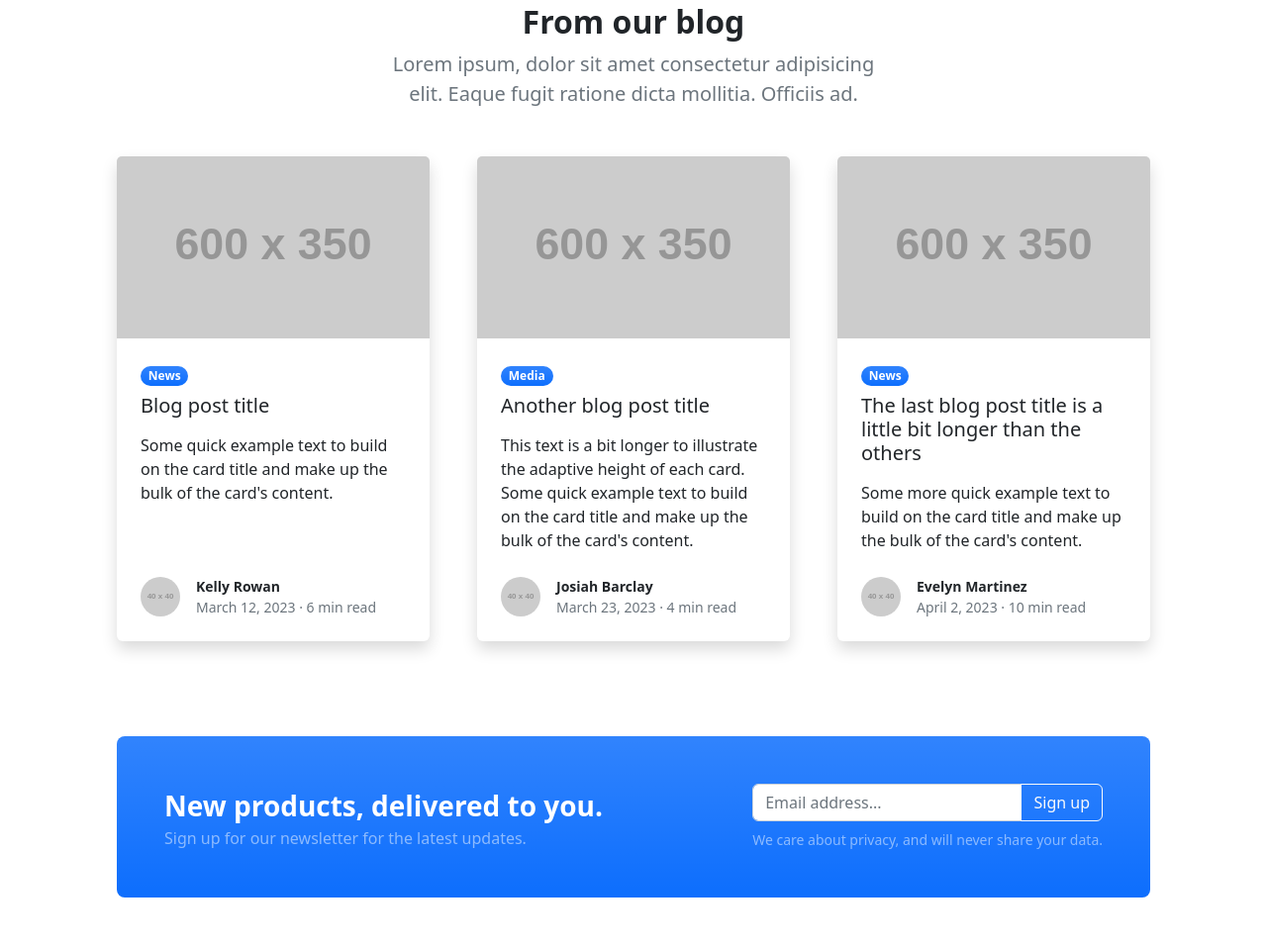
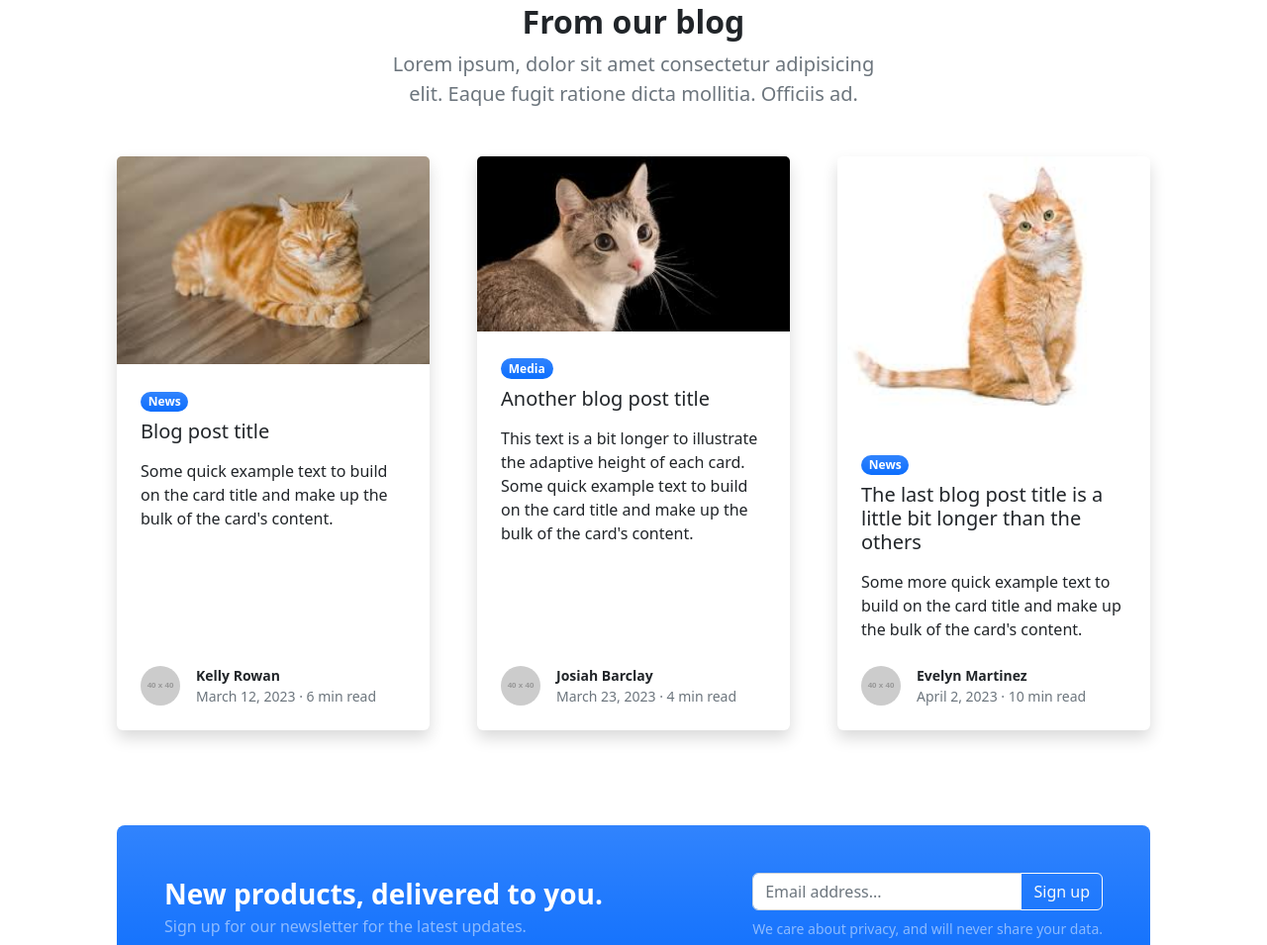
Before and after one commit to Ls33-963/my-website, a plain HTML site: page index.html in a window 1280 px wide. Shown: the part 1588-2543 px from the top of the page at 99% size. Drawn offline with nearby package versions, Linux system fonts and the light colour scheme; placeholder pictures from the web are drawn by us.

Commit message:
add otter images in blog post section

```diff
--- a/index.html
+++ b/index.html
@@ -129,7 +129,7 @@
                     <div class="row gx-5">
                         <div class="col-lg-4 mb-5">
                             <div class="card h-100 shadow border-0">
-                                <img class="card-img-top" src="https://dummyimage.com/600x350/ced4da/6c757d" alt="..." />
+                                <img class="card-img-top" src="assets/cat1.jpg" alt="..." />
                                 <div class="card-body p-4">
                                     <div class="badge bg-primary bg-gradient rounded-pill mb-2">News</div>
                                     <a class="text-decoration-none link-dark stretched-link" href="#!"><h5 class="card-title mb-3">Blog post title</h5></a>
@@ -150,7 +150,7 @@
                         </div>
                         <div class="col-lg-4 mb-5">
                             <div class="card h-100 shadow border-0">
-                                <img class="card-img-top" src="https://dummyimage.com/600x350/adb5bd/495057" alt="..." />
+                                <img class="card-img-top" src="assets/cat2.jpg" alt="..." />
                                 <div class="card-body p-4">
                                     <div class="badge bg-primary bg-gradient rounded-pill mb-2">Media</div>
                                     <a class="text-decoration-none link-dark stretched-link" href="#!"><h5 class="card-title mb-3">Another blog post title</h5></a>
@@ -171,7 +171,7 @@
                         </div>
                         <div class="col-lg-4 mb-5">
                             <div class="card h-100 shadow border-0">
-                                <img class="card-img-top" src="https://dummyimage.com/600x350/6c757d/343a40" alt="..." />
+                                <img class="card-img-top" src="assets/cat3.jpg" alt="..." />
                                 <div class="card-body p-4">
                                     <div class="badge bg-primary bg-gradient rounded-pill mb-2">News</div>
                                     <a class="text-decoration-none link-dark stretched-link" href="#!"><h5 class="card-title mb-3">The last blog post title is a little bit longer than the others</h5></a>
```
Also changed, not shown: assets/cat1.jpg (added), assets/cat2.jpg (added), assets/cat3.jpg (added).
